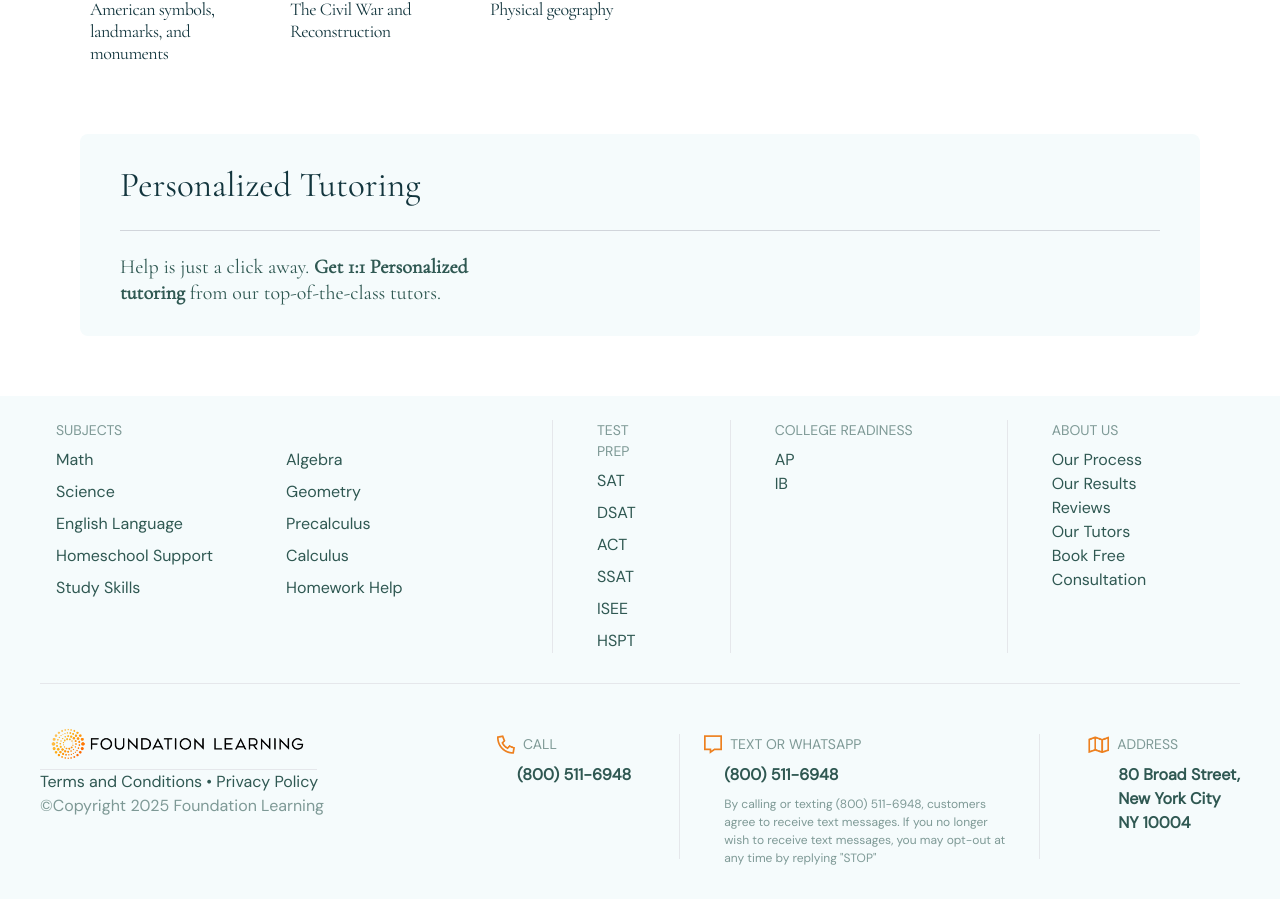
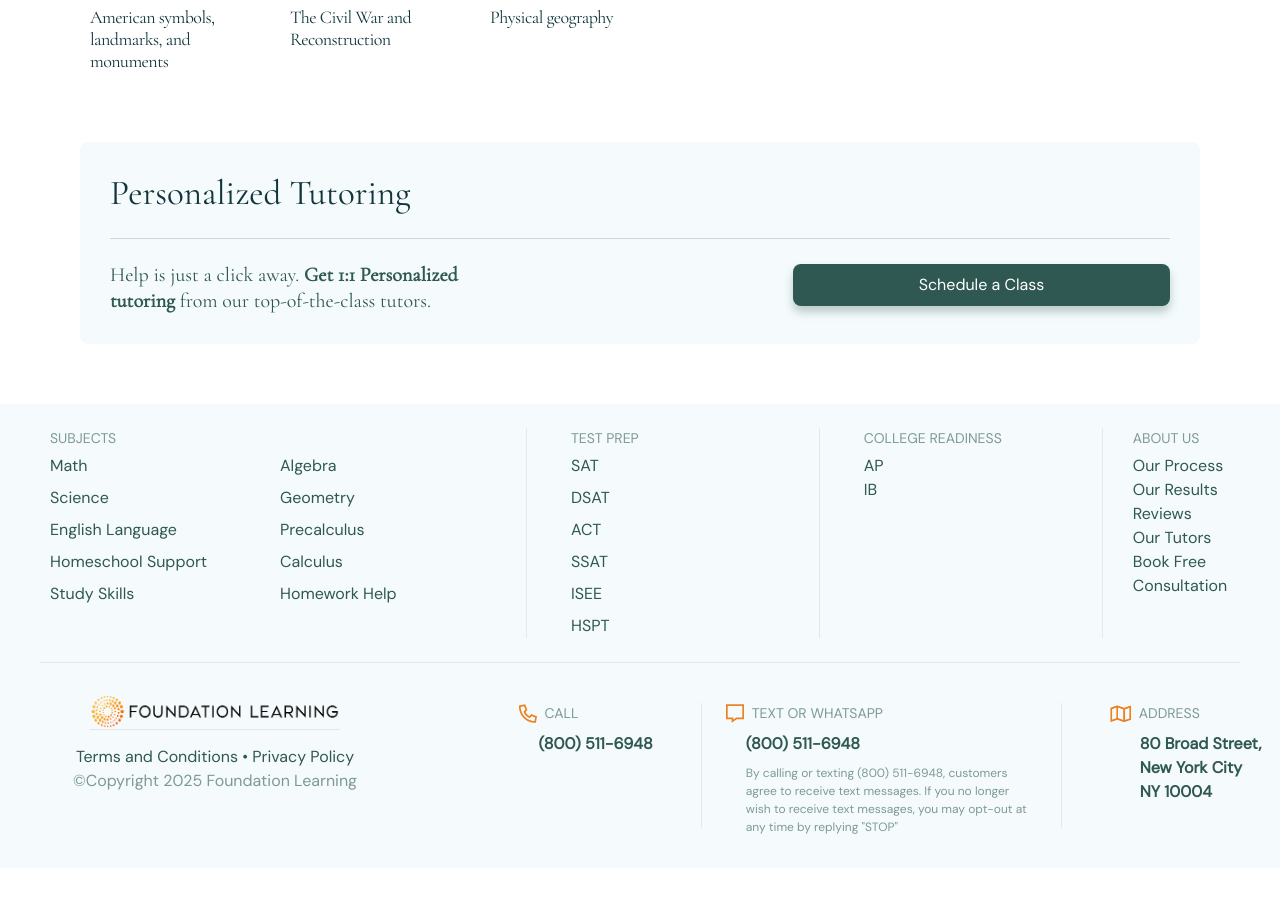
Before and after one commit to pulakkar333/Foundation_learning, a Next.js app: page / in a window 1280 px wide. Shown: the part 1878-2777 px from the top of the page. After the commit the page ends 2746 px from the top, so only its background shows below. Built offline with nearby package versions, Linux system fonts and the light colour scheme.

Commit message:
complete

```diff
--- a/src/app/page.tsx
+++ b/src/app/page.tsx
@@ -21,7 +21,7 @@ export default function Page() {
         <AllClasses />
       </main>
       <BookGrid />
-      <main className="md:px-[42px] md:py-[60px] xl:px-[80px] xl:py-[60px]">
+      <main className="ssm:px-[10px] ssm:py-[40px] md:px-[42px] md:py-[60px] xl:px-[80px] xl:py-[60px]">
         <PersonalizedTutoring />
       </main>
       <Footer />
--- a/src/components/allClasses.tsx
+++ b/src/components/allClasses.tsx
@@ -65,11 +65,11 @@ const ClassSelector: React.FC<ClassSelectorProps> = ({
             {selectedClass?.title}
           </h2>
         </div>
-        <div className="flex items-center space-x-2">
-          <MoreVertical className="text-gray-500 cursor-pointer" size={20} />
+        <div className="flex flex-col items-center space-y-4">
+          <button className="all-classes-button">•••</button>
           <ChevronDown
-            className="text-gray-500 cursor-pointer"
-            size={20}
+            className="text-[#12353D] cursor-pointer"
+            size={30}
             onClick={() => setIsDropdownOpen(!isDropdownOpen)}
           />
         </div>
@@ -79,11 +79,14 @@ const ClassSelector: React.FC<ClassSelectorProps> = ({
           {classes.map((classData) => (
             <div
               key={classData.code}
-              className="p-3 hover:bg-gray-100 cursor-pointer flex justify-between"
+              className="p-3 hover:bg-gray-100 cursor-pointer flex flex-col border-b"
               onClick={() => handleClassSelect(classData)}
             >
-              <span className="text-gray-800">{classData.title}</span>
-              <span className="text-gray-500 text-xs">{classData.code}</span>
+              <span className="all-classes-code">{classData.code}</span>
+
+              <span className="text-[24px] text-[#12353D] ">
+                {classData.title}
+              </span>
             </div>
           ))}
         </div>
--- a/src/components/bookGrid.tsx
+++ b/src/components/bookGrid.tsx
@@ -96,10 +96,10 @@ const books = [
 
 const BookGrid = () => {
   return (
-    <div className="book-grid ssm:grid-cols-3 md:grid-cols-5 md:px-[40px] md:mt-[50px] xl:grid-cols-6 xl:pl-[80px] xl:mt-[50px] xl:gap-[40px]">
+    <div className="book-grid ssm:grid-cols-3 ssm:mt-[20px] md:grid-cols-5 md:px-[40px] md:mt-[50px] xl:grid-cols-6 xl:pl-[80px] xl:mt-[50px] xl:gap-[40px]">
       {books.map((book, index) => (
         <div key={index} className="book-card">
-          <div className="book-image-wrapper md:w-[121px] md:h-[161px] xl:w-[142px] xl:h-[190px] ssm:w-[95px] ssm:h-[127px]">
+          <div className="book-image-wrapper ssm:w-[95px] ssm:h-[127px] md:w-[121px] md:h-[161px] xl:w-[142px] xl:h-[190px]">
             <Image
               width={142}
               height={190}
--- a/src/components/footer.tsx
+++ b/src/components/footer.tsx
@@ -6,9 +6,10 @@ export default function Footer() {
       className="bg-[#F5FBFC] text-gray-800 xl:w-auto md:px-[40px]"
       style={{ display: "flex", flexDirection: "column", alignItems: "center" }}
     >
-      <div className="container md:flex md:flex-row xl:text-[12px] xl:space-x-[25px] xl:justify-center xl:border-b xl:pb-[30px] md:pb-[30px]">
-        <div className="ssm:mt-[24px] xl:mt-[24px] ssm:pl-[16px]">
-          <h3 className="font-normal text-left uppercase text-[14px] font-dm text-[rgba(47,88,82,0.60)] mb-[7px]">
+      <div className="container md:flex md:flex-row xl:text-[12px] xl:border-b md:gap-[15px]">
+        <div className="ssm:flex ssm:justify-center">
+          <div className="ssm:mb-[24px] ssm:mt-[24px] ssm:pl-[10px] md:mt-[24px] xl:mt-[24px]">
+            <h3 className="font-normal text-left uppercase text-[14px] font-dm text-[rgba(47,88,82,0.60)] mb-[5px]">
               SUBJECTS
             </h3>
             <div className="flex flex-row items-start xl:gap-x-[10px] md:flex-col xl:flex-row md:gap-y-4 xl:w-auto ssm:gap-x-[40px]">
@@ -29,12 +30,13 @@ export default function Footer() {
               </ul>
             </div>
           </div>
-        <div className="ssm:border-t ssm:mt-[24px] ssm:ml-[20px] ssm:mr-[20px] md:ml-0 md:mr-0"></div>
+        </div>
+        <div className="ssm:border-t ssm:ml-[20px] ssm:mr-[20px] md:ml-0 md:mr-0"></div>
         {/* Test Prep Section */}
-        <div className="ssm:flex ssm:flex-row ssm:gap-x-[50px] ssm:mt-[24px] ssm:pl-[16px] md:flex-block">
+        <div className="ssm:flex ssm:flex-row ssm:justify-center ssm:pl-[16px] ssm:py-[24px] md:flex-block xl:gap-0">
           {/* Test Prep Section */}
-          <div className="xl:px-[44px] md:px-[44px] border-l ssm:border-l-0 md:border-l xl:border-l">
-            <h3 className="font-normal text-left uppercase text-[14px] font-dm-sans text-[rgba(47,88,82,0.60)] mb-[7px]">
+          <div className="md:px-[40px] xl:pl-[44px] xl:pr-[180px] md:border-l xl:border-l ssm:pr-[80px] ssm:border-r">
+            <h3 className="font-normal text-left uppercase text-[14px] font-dm-sans text-[rgba(47,88,82,0.60)] mb-[5px] whitespace-nowrap">
               TEST PREP
             </h3>
             <ul className="text-[#2F5852] text-[16px] font-dm-sans leading-normal space-y-2 md:w-full md:flex-col">
@@ -48,8 +50,8 @@ export default function Footer() {
           </div>
 
           {/* College Readiness Section */}
-          <div className="border-l xl:px-[44px] md:px-[44px] ssm:pl-[20px]">
-            <h3 className="font-normal text-left uppercase text-[14px] font-dm-sans text-[rgba(47,88,82,0.60)] mb-[7px] xl:whitespace-nowrap ">
+          <div className=" md:border-r xl:border-r md:px-[40px] xl:pl-[44px] xl:pr-[100px] ssm:pl-[20px]">
+            <h3 className="font-normal text-left uppercase text-[14px] font-dm-sans text-[rgba(47,88,82,0.60)] mb-[5px] xl:whitespace-nowrap md:whitespace-nowrap ">
               COLLEGE READINESS
             </h3>
             <ul className="text-[#2F5852] text-[16px] font-dm-sans leading-normal md:w-full md:flex-col">
@@ -58,10 +60,10 @@ export default function Footer() {
             </ul>
           </div>
         </div>
-        <div className="ssm:border-t ssm:mt-[24px] ssm:ml-[20px] ssm:mr-[20px] md:ml-0 md:mr-0"></div>
+        <div className="ssm:border-t ssm:ml-[20px] ssm:mr-[20px] md:ml-0 md:mr-0"></div>
         {/* About Us Section */}
-        <div className="xl:border-l md:border-l xl:px-[44px] md:px-[44px] ssm:mt-[24px] ssm:pl-[16px] ssm:border-l-0">
-          <h3 className="font-normal text-left uppercase text-[14px] font-dm-sans text-[rgba(47,88,82,0.60)] mb-[7px]">
+        <div className="ssm:pl-[30px] xl:pl-0 md:pl-0 ssm:mt-[24px] ssm:border-l-0">
+          <h3 className="font-normal text-left uppercase text-[14px] font-dm-sans text-[rgba(47,88,82,0.60)] mb-[5px]">
             ABOUT US
           </h3>
           <ul className="text-[#2F5852] text-[16px] font-dm-sans leading-normal md:w-full md:flex-col">
@@ -73,22 +75,25 @@ export default function Footer() {
           </ul>
         </div>
       </div>
-      <div className="xl:mt-[10px] md:mt-[0px] xl:mb-[0px] md:mb-[0px]"></div>
+      {/* <div className="xl:mt-[10px] md:mt-[0px] xl:mb-[0px] md:mb-[0px]"></div> */}
       {/* Footer Bottom Section */}
 
-      <div className="container mx-auto grid gap-6 md:grid-cols-2 xl:grid-cols-4 py-[24px]">
-        <div className="order-2 ssm:order-2 md:order-2 xl:order-1 flex ssm:flex-col xl:flex-col md:flex-row md:items-start">
-          {/* Logo Image */}
+      <div className="container mx-auto grid md:mb-[24px] md:mt-[24px] xl:grid-cols-4 xl:mb-[24px] xl:mt-[24px] ">
+        <div className="order-2 ssm:order-2 md:order-2 xl:order-1 flex ssm:flex-col xl:flex-col md:flex-row ssm:items-center md:ml-[50px] text-center ssm:border-t md:border-t-0 xl:border-t-0">
+          {/* Logo Section */}
           <Image
-            className="xl:border-b ssm:mr-10"
-            src="/logo/logo.png"
+            className="xl:border-b ssm:mr-0 md:mr-0 md:w-[275px] md:h-[35px] xl:mt-2"
+            src="/logo/logo3.png"
             alt="Foundation Learning"
-            width={276.818}
+            width={276}
             height={35}
           />
 
-          {/* Child Div with Middle Border */}
-          <div className="flex flex-col md:flex-col ssm:flex md:border-l md:pl-[60px] xl:border-0 xl:pl-0">
+          {/* Middle Border in md screen */}
+          <div className=" md:mx-[40px]"></div>
+
+          {/* Text Section */}
+          <div className="flex flex-col items-center justify-center text-center md:flex-col ssm:flex md:pl-0 xl:border-0 xl:pl-0 ssm:mb-[24px] ssm:mt-[15px]">
             <p className="text-[#2F5852] text-[16px] font-dm-sans md:whitespace-nowrap ssm:whitespace-nowrap">
               Terms and Conditions &bull; Privacy Policy
             </p>
@@ -98,7 +103,7 @@ export default function Footer() {
           </div>
         </div>
 
-        <div className="order-1 ssm:order-1 md:order-1 xl:order-2 flex justify-end space-x-12 col-span-3 md:border-b md:border-t xl:border-b-0 xl:border-t-0 md:py-4">
+        <div className="order-1 ssm:order-1 md:order-1 xl:order-2 flex space-x-12 col-span-3 md:border-b md:border-t xl:border-b-0 xl:border-t-0 md:py-[16px] xl:ml-[200px] md:justify-center">
           <div className=" space-y-2 ssm:hidden xl:block md:block">
             <div className="flex items-center space-x-2">
               <Image
@@ -159,8 +164,8 @@ export default function Footer() {
           </div>
         </div>
 
-        <div className=" xl:hidden md:hidden second-footer">
-          <div className="flex ssm:flex-row ssm:ml-6 ssm:border-t ssm:mt-[24px] ssm:border-b ">
+        <div className=" xl:hidden md:hidden">
+          <div className="flex ssm:flex-row ssm:ml-6 ssm:mr-6 ssm:border-t ssm:mt-[24px] ssm:border-b ssm:justify-center">
             <div className="ssm:whitespace-nowrap ssm:mt-[24px] ssm:mb-[24px]">
               <div className="flex items-center xl:space-x-2 md:space-x-2 ssm:gap-2">
                 <Image
@@ -180,8 +185,8 @@ export default function Footer() {
               </div>
             </div>
 
-            <div className="md:whitespace-nowrap ssm:border-l ssm:ml-6 ssm:mt-[24px] ssm:mb-[24px]">
-              <div className="flex items-center xl:space-x-2 md:space-x-2 ssm:ml-6">
+            <div className="md:whitespace-nowrap ssm:ml-6 ssm:mt-[24px] ssm:mb-[24px]">
+              <div className="flex items-center xl:space-x-2 md:space-x-2">
                 <Image
                   src="/logo/map.png"
                   alt="Foundation Learning"
@@ -192,7 +197,7 @@ export default function Footer() {
                   ADDRESS
                 </h3>
               </div>
-              <p className="text-[#2F5852] font-dm-sans text-[16px] font-bold ml-[30px]">
+              <p className="text-[#2F5852] font-dm-sans text-[16px] font-bold ssm:ml-[20px] ssm:whitespace-nowrap">
                 80 Broad Street,
                 <br />
                 New York City <br />
@@ -201,7 +206,7 @@ export default function Footer() {
             </div>
           </div>
 
-          <div className="space-y-2 px-6 mt-4 ssm:mt-[40px]">
+          <div className="ssm:space-y-2 ssm:px-[24px] ssm:py-[24px] ">
             <div className="flex items-center space-x-2">
               <Image
                 src="/logo/message.png"
--- a/src/components/heroSection.tsx
+++ b/src/components/heroSection.tsx
@@ -36,7 +36,7 @@ const classes = [
 export default function HeroSection() {
   return (
     <div
-      className="w-full flex flex-col ssm:px-[16px] md:pl-[40px] xl:pl-[65px]"
+      className="w-full flex flex-col ssm:px-[10px] ssm:ml-0 md:pl-[40px] xl:pl-[65px]"
       style={{
         background:
           "radial-gradient(71.27% 71.27% at 50% 0%, rgba(115, 169, 175, 0.50) 0%, rgba(172, 235, 243, 0.00) 100%), #D6EFF2",
--- a/src/components/personalizedTutoring.tsx
+++ b/src/components/personalizedTutoring.tsx
@@ -3,8 +3,8 @@ import React from "react";
 const PersonalizedTutoring: React.FC = () => {
   return (
     <div
-      style={{ padding: "30px 40px", width: "auto", height: "auto" }}
-      className="bg-[#F5FBFC] rounded-lg font-cormorant"
+      style={{ padding: "", width: "auto", height: "auto", alignItems: "center" }}
+      className="bg-[#F5FBFC] rounded-lg font-cormorant ssm:px-[20px] ssm:py-[20px] md:px-[30px] md:py-[30px] xl:px-[30px] xl:py-[30px]"
     >
       <h2
         style={{
@@ -22,7 +22,7 @@ const PersonalizedTutoring: React.FC = () => {
 
       <hr className="mt-6 border-t border-gray-300 w-full" />
 
-      <div className="flex xl:justify-between">
+      <div className="flex ssm:flex-col md:justify-between xl:justify-between md:flex-row xl:flex-row">
         <p
           style={{
             marginTop: "23px",
@@ -55,8 +55,8 @@ const PersonalizedTutoring: React.FC = () => {
           from our top-of-the-class tutors.
         </p>
 
-        <div className="md:mt-[40px] xl:mt-[25px]">
-          {/* <button
+        <div className=" ssm:mt-[23px] md:mt-[40px] xl:mt-[25px]">
+          <button
             className="flex justify-center xl:items-center text-white font-dm xl:w-[377px] xl:h-[42px] ml-[20px] md:w-auto sm:w-auto text-sm xl:text-base md:whitespace-nowrap ssm:whitespace-nowrap"
             style={{
               padding: "10px 103px",
@@ -68,7 +68,7 @@ const PersonalizedTutoring: React.FC = () => {
             }}
           >
             Schedule a Class
-          </button> */}
+          </button>
         </div>
       </div>
     </div>
--- a/src/components/slider.tsx
+++ b/src/components/slider.tsx
@@ -28,7 +28,7 @@ export default function Slider({ title, data, className }: SliderProps) {
 
   return (
     <div className="mt-[45px] w-full">
-      <div className="xl:flex xl:justify-between ssm:flex ssm:justify-between items-center xl:ml-[20px]">
+      <div className="xl:flex xl:justify-between ssm:flex ssm:justify-between items-center ssm:ml-0 xl:ml-[20px]">
         <h2 className="ssm:text-[30px] md:ml-[20px] xl:text-[35px] text-[#12353D] font-cormorant ">
           {title}
         </h2>
@@ -94,40 +94,43 @@ export default function Slider({ title, data, className }: SliderProps) {
                 ></div>
               )}
 
-              <div className="flex flex-col items-center ssm:flex-row ssm:px-[15px] md:px-[40px] xl:px-[50px]">
+              <div className="flex flex-col items-center ssm:flex-row ssm:px-[35px] md:px-[40px] xl:px-[50px]">
                 <div className="relative">
                   {classItem.images.map((imgSrc, idx) => (
                     <Image
                       key={idx}
                       src={imgSrc}
                       alt={`Image ${idx + 1} - ${classItem.title}`}
-                      width={161}
-                      height={256}
-                      className={`absolute  ${
-                        idx === 0
-                          ? "relative top-[6px] right-[14px]"
-                          : idx === 1
-                          ? "bottom-0 left-[-16px]"
-                          : "bottom-0 right-[20px]"
-                      }`}
-                      style={{
-                        maxWidth: "none",
-                      }}
+                      width={161} // Default width (required)
+                      height={256} // Default height (required)
+                      className={`absolute
+      ${
+        idx === 0
+          ? "relative top-[6px] right-[14px]"
+          : idx === 1
+          ? "bottom-0 left-[-16px]"
+          : "bottom-0 right-[20px]"
+      }
+      xl:w-[161px] xl:h-[226px]
+      md:w-[161px] md:h-[226px]
+      ssm:w-[132px] ssm:h-[195px]`}
+                      style={{ maxWidth: "none" }}
                     />
                   ))}
+
                   <div className="absolute inset-0 flex flex-col xl:mt-[30px] md:mt-[20px] ssm:mt-[20px]">
                     <Image
                       src={classItem.svgIcon}
                       alt="Custom SVG"
                       width={53}
                       height={42}
-                      className="text-white mb-2"
+                      className="text-white mb-2 xl:w-[53px] xl:h-[42px] md:w-[53px] md:h-[42px] ssm:w-[41px] ssm:h-[32px]"
                     />
+
                     <h3
+                      className="xl:text-[24px] md:text-[24px] ssm:text-[20px] text-white"
                       style={{
-                        color: "#FFF",
                         fontFamily: '"Cormorant Garamond", serif',
-                        fontSize: "24px",
                         fontStyle: "normal",
                         fontWeight: 500,
                         lineHeight: "normal",
@@ -168,8 +171,8 @@ export default function Slider({ title, data, className }: SliderProps) {
                     </h3>
                   </div>
 
-                  <div className="flex items-center xl:space-x-[30px] md:space-x-[48px] ssm:space-x-[px] ssm:mt-[20px] xl:mt-0 md:mt-0 mb-[10px]">
-                    <div className="relative xl:w-[70px] xl:h-[70px] md:w-[70px] md:h-[70px] ssm:w-[70px] ssm:h-[70px]">
+                  <div className="flex items-center xl:space-x-[30px] md:space-x-[48px] ssm:space-x-[5px] ssm:mt-[20px] xl:mt-0 md:mt-0 mb-[10px]">
+                    <div className="relative xl:w-[70px] xl:h-[70px] md:w-[70px] md:h-[70px] ssm:w-[40px] ssm:h-[40px]">
                       <svg className="w-full h-full" viewBox="0 0 36 36">
                         <circle
                           cx="18"
@@ -197,11 +200,11 @@ export default function Slider({ title, data, className }: SliderProps) {
                     </div>
 
                     <div className="relative">
-                      <button className="relative flex items-center justify-center ssm:w-[90px] ssm:h-[35px] md:w-[135px] md:h-[40px] xl:w-[135px] xl:h-[40px] flex-shrink-0 rounded-[100px] border border-[#D6EFF2] bg-[#EBF7F9] font-medium">
-                        <span className="text-[#ED801F] ssm:text-[12px] md:text-[15px] xl:text-[15px]  ssm:mr-3">
+                      <button className="relative flex items-center justify-center ssm:w-[127px] ssm:h-[40px] md:w-[135px] md:h-[40px] xl:w-[135px] xl:h-[40px] flex-shrink-0 rounded-[100px] border border-[#D6EFF2] bg-[#EBF7F9] font-medium shadow-lg">
+                        <span className="text-[#ED801F] ssm:text-[15px] md:text-[15px] xl:text-[15px] ssm:mr-[28px]">
                           Continue
                         </span>
-                        <span className="absolute right-0 translate-x-1/3 bg-white rounded-full flex items-center justify-center border border-[#D6EFF2] xl:w-[42px] xl:h-[42px] md:w-[42px] md:h-[42px] xl:mb-[4px] ssm:mb-[4px] md:mb-[4px] ssm:w-[35px] ssm:h-[35px] shadow-xl">
+                        <span className="absolute ssm:mr-[14px] md:mr-[5px] xl:mr-[5px] right-0 translate-x-1/3 bg-white rounded-full flex items-center justify-center border border-[#D6EFF2] xl:w-[40px] xl:h-[40px] md:w-[42px] md:h-[42px] ssm:w-[40px] ssm:h-[40px] shadow-lg">
                           <span className="text-[#ED801F] text-[18px] font-extrabold inline-block">
                             ▶
                           </span>
```
Also changed, not shown: public/logo/logo2.png (added), public/logo/logo3.png (added). Lines whose indentation alone changed are shown as unchanged.
